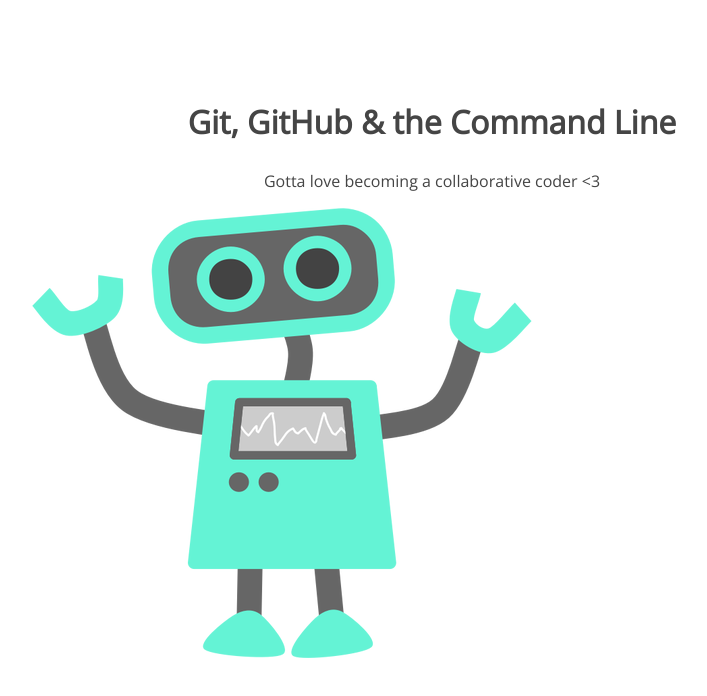
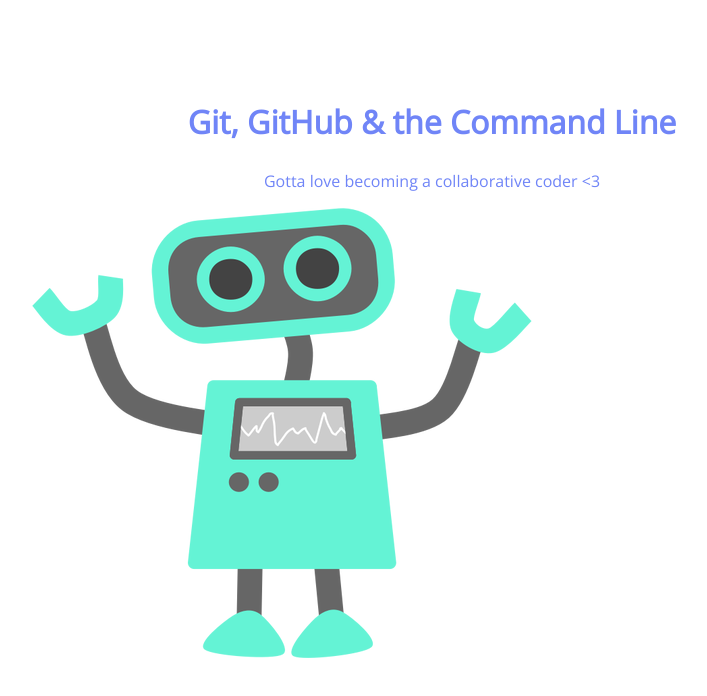
Before and after one commit to margaret19/105-projects, a plain HTML site: page index.html in a window 1280 px wide. Shown: the whole page, without its empty margins (208-915 px from the left). Drawn offline with nearby package versions, Linux system fonts and the light colour scheme.

Commit message:
changed color

```diff
--- a/css/style.css
+++ b/css/style.css
@@ -5,7 +5,7 @@
 section h1,
 section p {
 	text-align: center;
-	color: #454545;
+	color: #7085F7;
 }
 section h1 {
 	font: 32px 'Open Sans';
```
